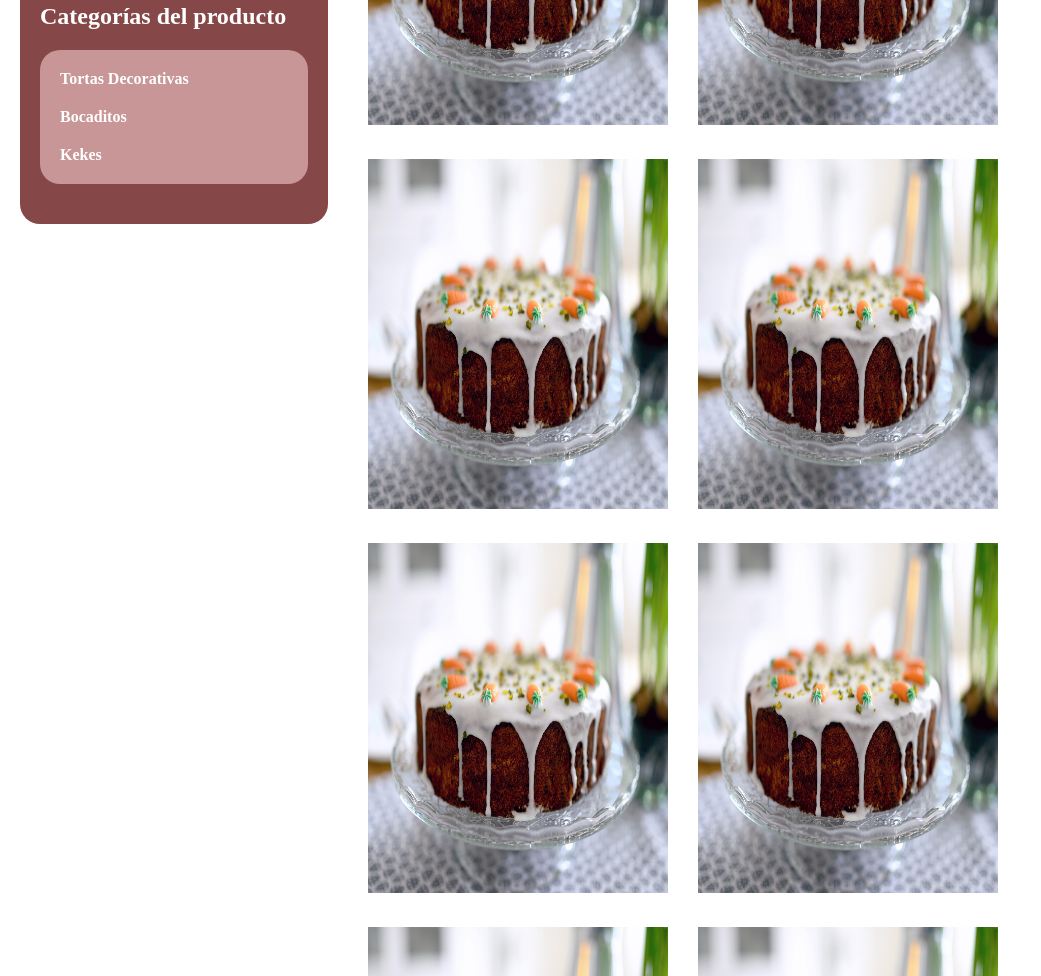
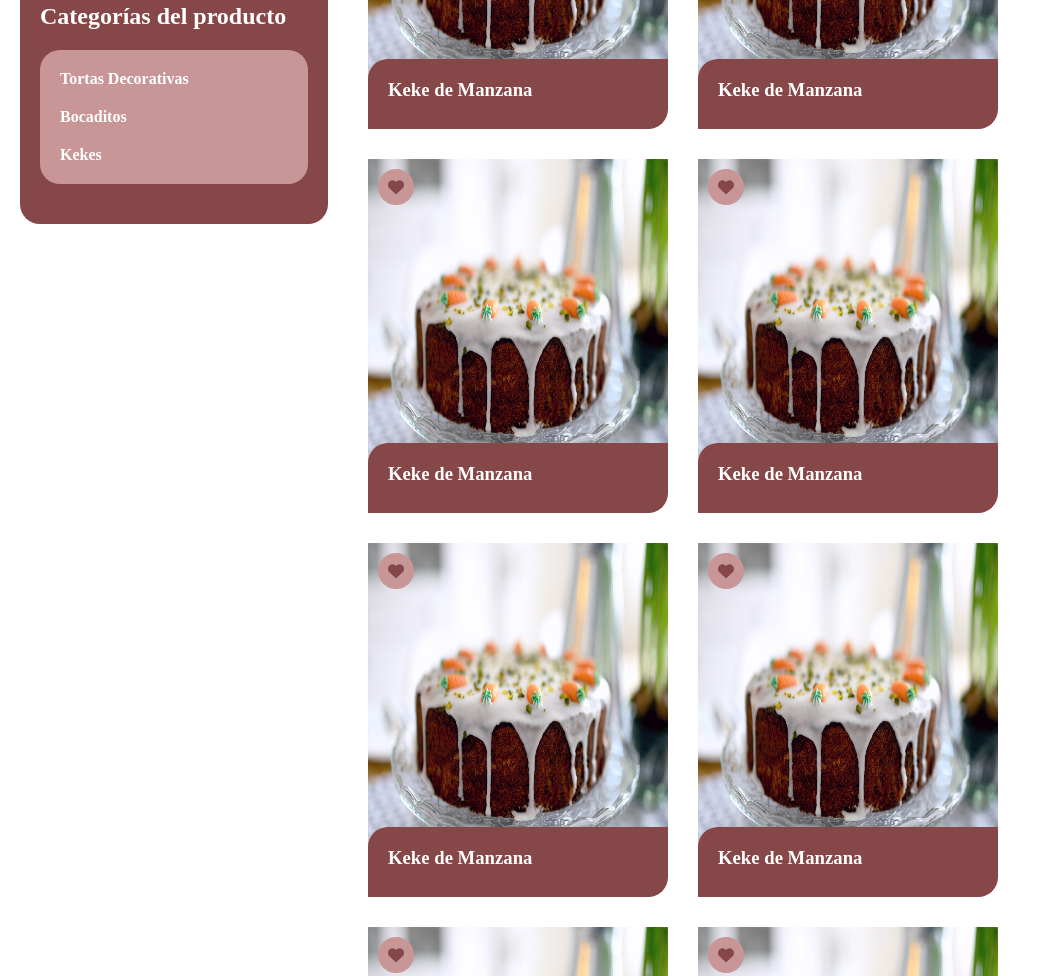
Before and after one commit to AnthuA25/dessert_app.github.io, a plain HTML site: page tienda.html in a window 1280 px wide. Shown: the part 456-1432 px from the top of the page, without its empty margins (0-1041 px from the left). Drawn offline with Linux system fonts and the light colour scheme.

Commit message:
chore:advance

```diff
--- a/CSS/style.css
+++ b/CSS/style.css
@@ -295,9 +295,74 @@ footer .social{
     flex-wrap: wrap;
     /* width: 75% */
 }
+.container-product .box-product{
+    overflow: hidden;
+}
+
+.container-product .box-product .fa-heart{
+    margin: 10px;
+    position: absolute;
+    border-radius: 50%;
+    padding: 10px;
+    background:#C89696;
+    color:#854747;
+}
+
+.container-product .box-product .fa-heart:hover{
+    background: rgb(133,71,71);
+    color:#fff;
+}
+/* .container-product .box-product .fa-heart{
+    right:-15rem;
+} */
+
+.container-product .box-product .details{
+    position: absolute;
+    box-sizing: border-box;
+    margin:-70px 0 0 0;
+    border-radius: 20px 0 20px 0;
+    width: 300px;
+    height: 70px;
+    padding:20px;
+    overflow: hidden;
+    background-color: rgb(133,71,71);
+    color: white;
+    display: flex;
+    flex-direction: column;
+    gap: 5px;
+}
+.container-product .box-product .details span,button{
+    visibility: hidden;
+    opacity: 0;
+}
+.container-product .box-product .details .span{
+    font-weight: bolder;
+}
+.container-product .box-product .details .button{
+    padding: 10px;
+    border-radius: 20px;
+    background-color: #C89696;
+    color: white;
+    font-weight: bolder;
+}
+.container-product .box-product:hover{
+    cursor: pointer;
+}
+.container-product .box-product:hover .details{
+    width: 300px;
+    height: 140px;
+    /* bottom: 180px; */
+    margin: -140px 0 0 0;
+    background-color: rgb(133,71,71);
+}
+.container-product .box-product:hover .details span,button{
+    opacity: 1;
+    visibility: visible;
+}
 .container-product .box-product img{
     width: 300px;
     height: 350px;
+    border-radius: 0 0 20px 0;
 }
 .search input{
     margin: 20px 0;
--- a/JS/script.js
+++ b/JS/script.js
@@ -19,8 +19,8 @@ let listaProductos = [
 
 const buscarProducto = () => {
     let busqueda = prompt("Buscar Producto");
-    let busquedaProducto = listaProductos.find(elemento => elemento.nombre === busqueda)
-    console.log(busquedaProducto)
+    let busquedaProducto = listaProductos.find(elemento => elemento.nombre === busqueda);
+    console.log(busquedaProducto);
 }
 
 buscarProducto();
--- a/tienda.html
+++ b/tienda.html
@@ -74,31 +74,85 @@
       <section class="catalogo">
         <div class="container-product">
           <div class="box-product">
+            <a href="#" class="fas fa-heart"></a>
             <img src="/image/biscocho.jpg" alt="" />
+            <div class="details">
+              <h3>Keke de Manzana</h3>
+              <span>S/.25</span><br/>
+              <button class="button">Agregar a Carrito</button>
+            </div>
           </div>
           <div class="box-product">
+            <a href="#" class="fas fa-heart"></a>
             <img src="/image/biscocho.jpg" alt="" />
+            <div class="details">
+              <h3>Keke de Manzana</h3>
+              <span>S/.25</span><br/>
+              <button class="button">Agregar a Carrito</button>
+            </div>
           </div>
           <div class="box-product">
+            <a href="#" class="fas fa-heart"></a>
             <img src="/image/biscocho.jpg" alt="" />
+            <div class="details">
+              <h3>Keke de Manzana</h3>
+              <span>S/.25</span><br/>
+              <button class="button">Agregar a Carrito</button>
+            </div>
           </div>
           <div class="box-product">
+            <a href="#" class="fas fa-heart"></a>
             <img src="/image/biscocho.jpg" alt="" />
+            <div class="details">
+              <h3>Keke de Manzana</h3>
+              <span>S/.25</span><br/>
+              <button class="button">Agregar a Carrito</button>
+            </div>
           </div>
           <div class="box-product">
+            <a href="#" class="fas fa-heart"></a>
             <img src="/image/biscocho.jpg" alt="" />
+            <div class="details">
+              <h3>Keke de Manzana</h3>
+              <span>S/.25</span><br/>
+              <button class="button">Agregar a Carrito</button>
+            </div>
           </div>
           <div class="box-product">
+            <a href="#" class="fas fa-heart"></a>
             <img src="/image/biscocho.jpg" alt="" />
+            <div class="details">
+              <h3>Keke de Manzana</h3>
+              <span>S/.25</span><br/>
+              <button class="button">Agregar a Carrito</button>
+            </div>
           </div>
           <div class="box-product">
+            <a href="#" class="fas fa-heart"></a>
             <img src="/image/biscocho.jpg" alt="" />
+             <div class="details">
+              <h3>Keke de Manzana</h3>
+              <span>S/.25</span><br/>
+              <button class="button">Agregar a Carrito</button>
+            </div>
           </div>
           <div class="box-product">
+            <a href="#" class="fas fa-heart"></a>
             <img src="/image/biscocho.jpg" alt="" />
+             <div class="details">
+              <h3>Keke de Manzana</h3>
+              <span>S/.25</span><br/>
+              <button class="button">Agregar a Carrito</button>
+            </div>
           </div>
           <div class="box-product">
+            <a href="#" class="fas fa-heart"></a>
             <img src="/image/biscocho.jpg" alt="" />
+             <div class="details">
+              <h3>Keke de Manzana</h3>
+              <span>S/.25</span><br/>
+              <button class="button">Agregar a Carrito</button>
+            </div>
           </div>
         </div>
 
```
Also changed, not shown: home.html (+1 -1 lines).
